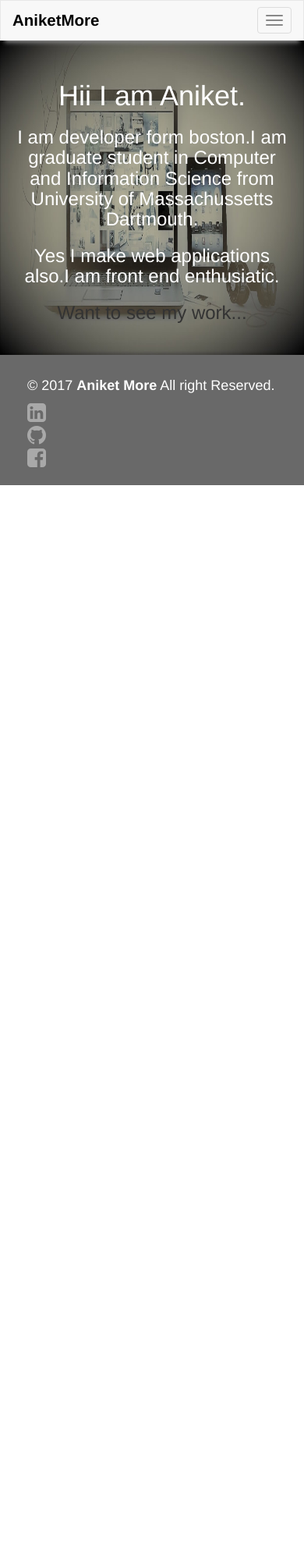
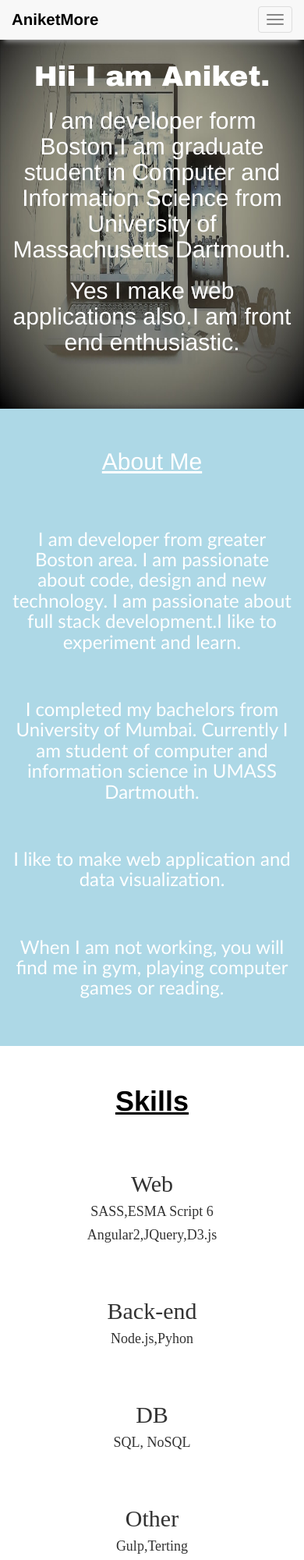
Before and after one commit to rockstarr2015/Portfolio, a plain HTML site: page index.html in a window 390 px wide. Shown: the top 2000 px of the page at 78% size. Before the commit the page ends 844 px from the top, so only its background shows below. Drawn offline with nearby package versions, Linux system fonts and the light colour scheme.

Commit message:
about page and parallax

```diff
--- a/index.html
+++ b/index.html
@@ -12,23 +12,34 @@
 
     <style>
 
+        #MainHeading
+        {
+            color: white;
+            font-family: "Arial Black";
+        }
+
         .text1
         {
             color: white;
         }
 
-
-
-        .jumbotron
+        .parallax #f
         {
             background-image: url("background_Image1.jpg");
-            padding-top: 8%;
-            padding-bottom: 8%;
+            background-attachment: fixed;
+            background-position: center;
+            background-repeat: no-repeat;
+            padding-top: 15%;
+            padding-bottom: 15%;
             margin-top: 0px;
             text-align: center;
             margin-bottom: 0px;
             background-size: 100% 100%;
+        }
 
+        #f1
+        {
+          background-color: lightblue;
         }
 
         #footer
@@ -84,13 +95,61 @@
 
 
 
+        #AboutMeInfo
+        {
+            color: white;
+            text-align: center;
+            font-weight: bold;
+        }
+
+        #AboutMeInfo h2
+        {
+            text-decoration: underline;
+            padding-bottom: 30px;
+        }
+
+        #AboutMeInfo h3
+        {
+            padding-top:20px;
+            padding-bottom: 20px;
+            font-family: Candara;
+        }
+
+        #skill_info h1
+        {
+            text-align: center;
+            font-weight: bold;
+            color:black;
+            text-decoration: underline;
+            padding-bottom: 20px;
+            font-family: "Franklin Gothic Medium";
+
+        }
+        .s_info
+        {
+            padding-top:20px;
+            padding-bottom:20px;
+            text-align: center;
+            font-family: "Lucida Bright";
+        }
+
+        #project_info
+        {
+
+            text-align: center;
+            font-family: "Avant garde";
+            text-decoration: underline;
+            font-weight: bold;
+        }
+
+
     </style>
 </head>
 <body>
 
 <div class="container-flouid" id="first">
 
-<nav class="navbar navbar-default">
+<nav class="navbar navbar-default navbar-fixed-top">
     <div class="container">
 
         <div class="navbar-header">
@@ -115,28 +174,123 @@
 </nav><!-- end of the nav-->
 
 
+    <div class="parallax">
 
     <div class="jumbotron" id="f">
 
 
         <div class="container">
 
-            <h1 class=" animated bounceInLeft text1" style="color: white" id="MainHeading">Hii I am Aniket.</h1>
-            <h3 class="text1">I am developer form boston.I am graduate student in Computer and Information Science from University of Massachussetts Dartmouth. </h3>
-            <h3 class="text1">Yes I make web applications also.I am front end enthusiatic. </h3>
-
-            <h3>Want to see my work...</h3>
+            <h1 class=" animated bounceInLeft text1"  id="MainHeading">Hii I am Aniket.</h1>
+            <h2 class="text1">I am developer form Boston.I am graduate student in Computer and Information Science from University of Massachusetts Dartmouth. </h2>
+            <h2 class="text1">Yes I make web applications also.I am front end enthusiastic. </h2>
+        </div>
+    </div><!--end of jumbotron-->
+    </div>
 
 
 
 
+</div><!--end of container fluid-->
+
+
+<div class="jumbotron" id="f1">
+    <div class="container">
+        <div class="row">
+            <div class="col-sm-3">
+
+            </div><!--end of col-sm-3-->
+
+
+            <div class="col-sm-6" id="AboutMeInfo">
+
+                <h2>About Me</h2>
+
+                <h3>I am developer from greater Boston area. I am passionate about code, design and new technology.
+                    I am passionate about full stack development.I like to experiment and learn. </h3>
+
+
+                <h3>I completed my bachelors from University of Mumbai. Currently I am student of computer and information science in UMASS Dartmouth.</h3>
+
+                <h3>I like to make web application and data visualization. </h3>
+
+                <h3>When I am not working, you will find me in gym, playing computer games or reading.</h3>
+
+            </div><!--end of col-sm-6-->
+
+            <div class="col-sm-3">
+
+            </div><!--end of col-sm-3-->
         </div>
-    </div><!--end of jumbotron-->
+    </div>
+
+</div>
+
+<div class="container">
+    <div class="row">
+        <div class="col-sm-3">
+
+        </div><!--end of col-sm-3-->
+
+        <div class="col-sm-6" id="skill_info">
+
+            <h1>Skills</h1>
+
+            <div class="s_info">
+            <h2>Web</h2>
+            <h4>SASS,ESMA Script 6</h4>
+            <h4>Angular2,JQuery,D3.js</h4>
+            </div>
+
+
+            <div class="s_info">
+            <h2>Back-end</h2>
+            <h4>Node.js,Pyhon</h4>
+            </div>
+
+            <div class="s_info">
+                <h2>DB</h2>
+                <h4>SQL, NoSQL</h4>
+            </div>
+
+            <div class="s_info">
+            <h2>Other</h2>
+            <h4>Gulp,Terting</h4>
+            </div>
+
+            <div class="s_info">
+            <h2>I use</h2>
+            <h4>Webstorm and Notepad++</h4>
+            </div>
+
+        </div><!--end of col-sm-6-->
+
+        <div class="col-sm-3">
+
+        </div><!--end of col-sm-3-->
+
+    </div><!-- end of row-->
+</div><!--end of container -->
+
+
+
+<div class="jumbotron">
+    <div class="contianer" id="project_info">
+        <h1>Work</h1>
+    </div>
+</div>
 
 
 
 
-</div>
+
+
+
+
+
+
+
+
 
 
 
```
Also changed, not shown: About.html (+52 -30 lines), Image_me.JPG (added).
